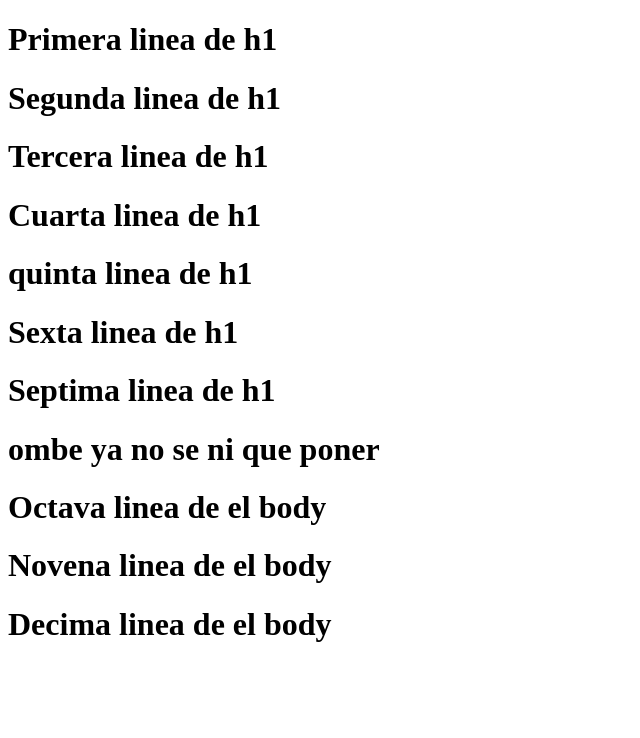
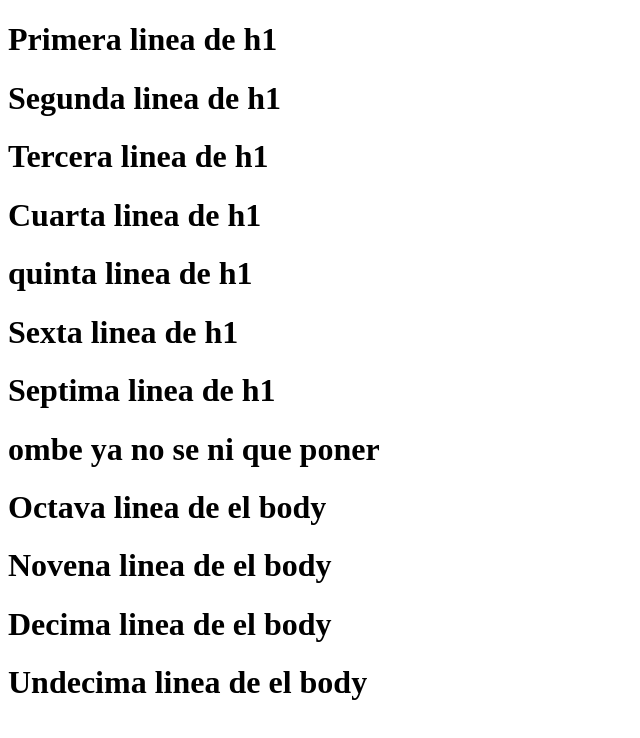
Before and after one commit to tomarioo/clase_git_lunes_tarde, a plain HTML site: page index.html in a window 1280 px wide. Shown: the whole page, without its empty margins (0-640 px from the left). Drawn offline with Linux system fonts and the light colour scheme.

Commit message:
Se agrego una nueva linea h1

```diff
--- a/index.html
+++ b/index.html
@@ -17,6 +17,7 @@
     <h1>Octava linea de el body</h1>
     <h1>Novena linea de el body</h1>
     <h1>Decima linea de el body</h1>
+    <h1>Undecima linea de el body</h1>
 
 </body>
 </html>
```
